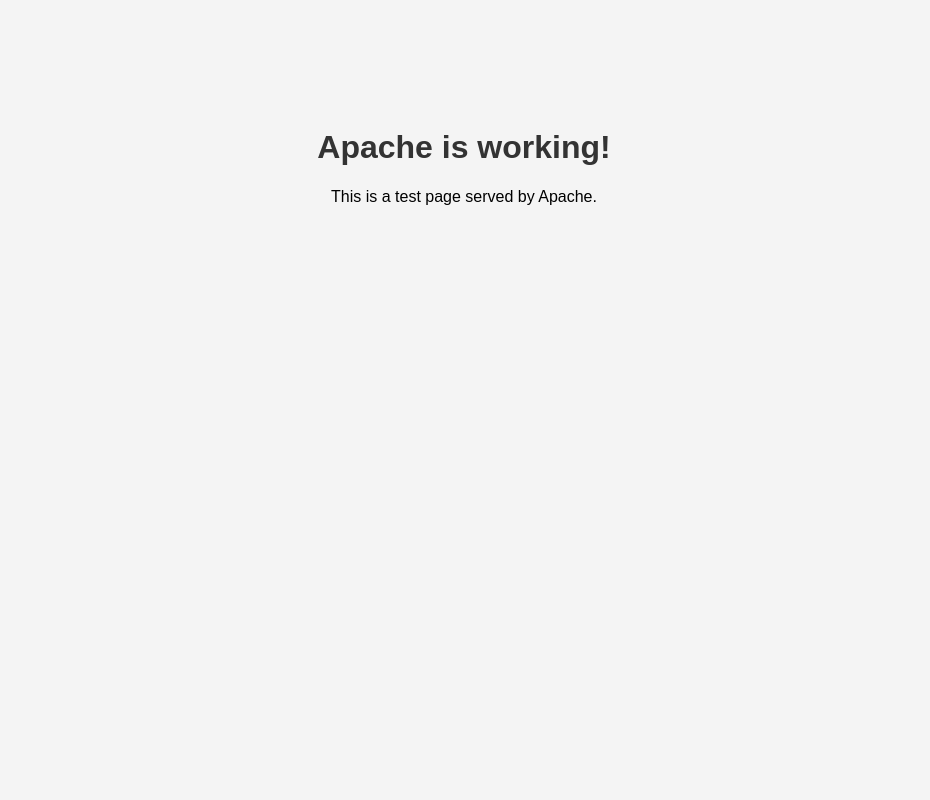
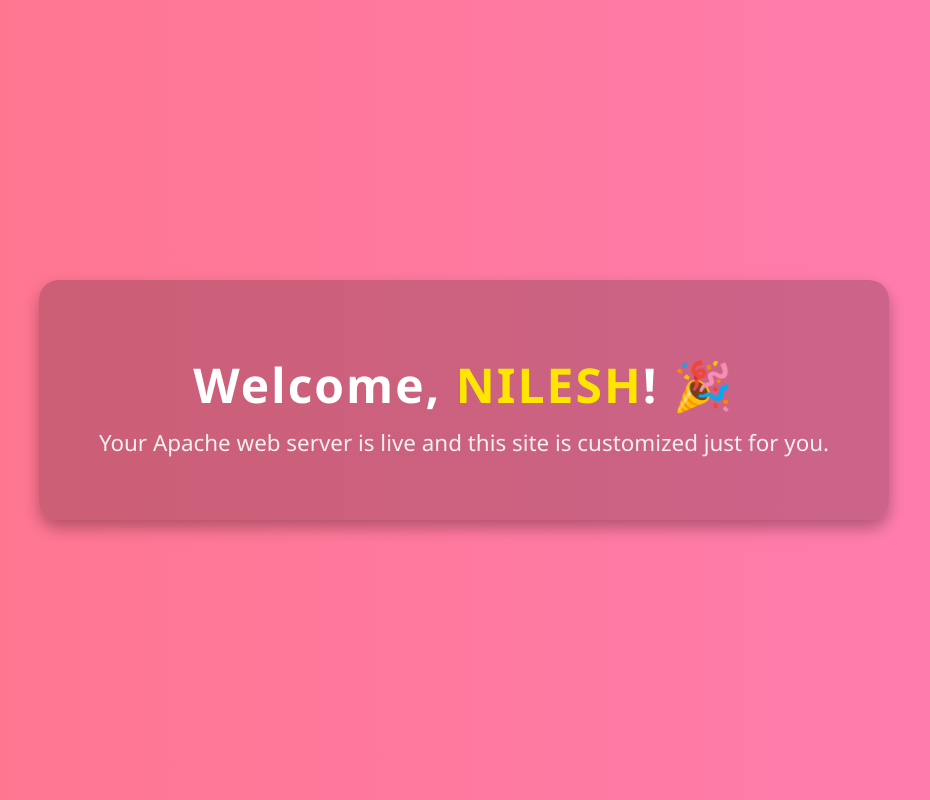
Before and after one commit to nilzkapare1/test, a plain HTML site: page index.html in a window 1280 px wide. Shown: the whole page, without its empty margins (176-1106 px from the left). Drawn offline with Linux system fonts and the light colour scheme.

Commit message:
Update index2.html

```diff
--- a/index.html
+++ b/index.html
@@ -2,21 +2,46 @@
 <html lang="en">
 <head>
   <meta charset="UTF-8">
-    <title>Apache Test Page</title>
+  <title>Welcome NILESH!</title>
   <style>
     body {
-            font-family: Arial, sans-serif;
-            background-color: #f4f4f4;
+      margin: 0;
+      padding: 0;
+      background: linear-gradient(to right, #ff758c, #ff7eb3);
+      font-family: 'Segoe UI', Tahoma, Geneva, Verdana, sans-serif;
+      display: flex;
+      justify-content: center;
+      align-items: center;
+      height: 100vh;
+      color: white;
       text-align: center;
-            padding-top: 100px;
+    }
+    .container {
+      background: rgba(0, 0, 0, 0.2);
+      padding: 40px 60px;
+      border-radius: 20px;
+      box-shadow: 0 8px 16px rgba(0,0,0,0.3);
     }
     h1 {
-            color: #333;
+      font-size: 3em;
+      margin-bottom: 10px;
+      letter-spacing: 2px;
+    }
+    p {
+      font-size: 1.4em;
+      margin-top: 0;
+      color: #f0f0f0;
+    }
+    .highlight {
+      font-weight: bold;
+      color: #ffe600;
     }
   </style>
 </head>
 <body>
-    <h1>Apache is working!</h1>
-    <p>This is a test page served by Apache.</p>
+  <div class="container">
+    <h1>Welcome, <span class="highlight">NILESH</span>! 🎉</h1>
+    <p>Your Apache web server is live and this site is customized just for you.</p>
+  </div>
 </body>
 </html>
```
Lines whose indentation alone changed are shown as unchanged.
